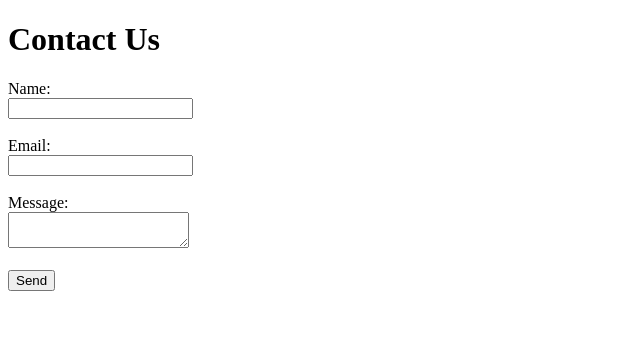
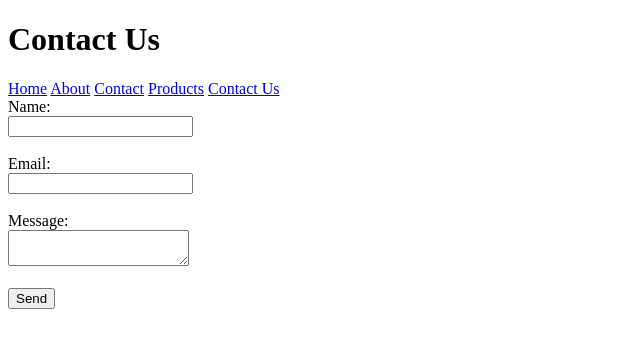
Before and after one commit to bida25-395/my-github-page2, a plain HTML site: page contact-2.html in a window 1280 px wide. Shown: the whole page, without its empty margins (0-640 px from the left). Drawn offline with Linux system fonts and the light colour scheme.

Commit message:
Add files via upload

```diff
--- a/contact-2.html
+++ b/contact-2.html
@@ -4,8 +4,16 @@
         <title>Contact Us</title>
     </head>
     <body>
+        <header>
         <h1>Contact Us</h1>
-
+        <nav>
+            <a href="index.html">Home</a>
+            <a href="about.html">About</a>
+            <a href="contact.html">Contact</a>
+            <a href="products.html">Products</a>
+            <a href="contact-2.html">Contact Us</a>
+        </nav>
+        </header>
         <form>
 
         <label>Name:</label><br>
```
Also changed, not shown: products.html (+9 -0 lines).
